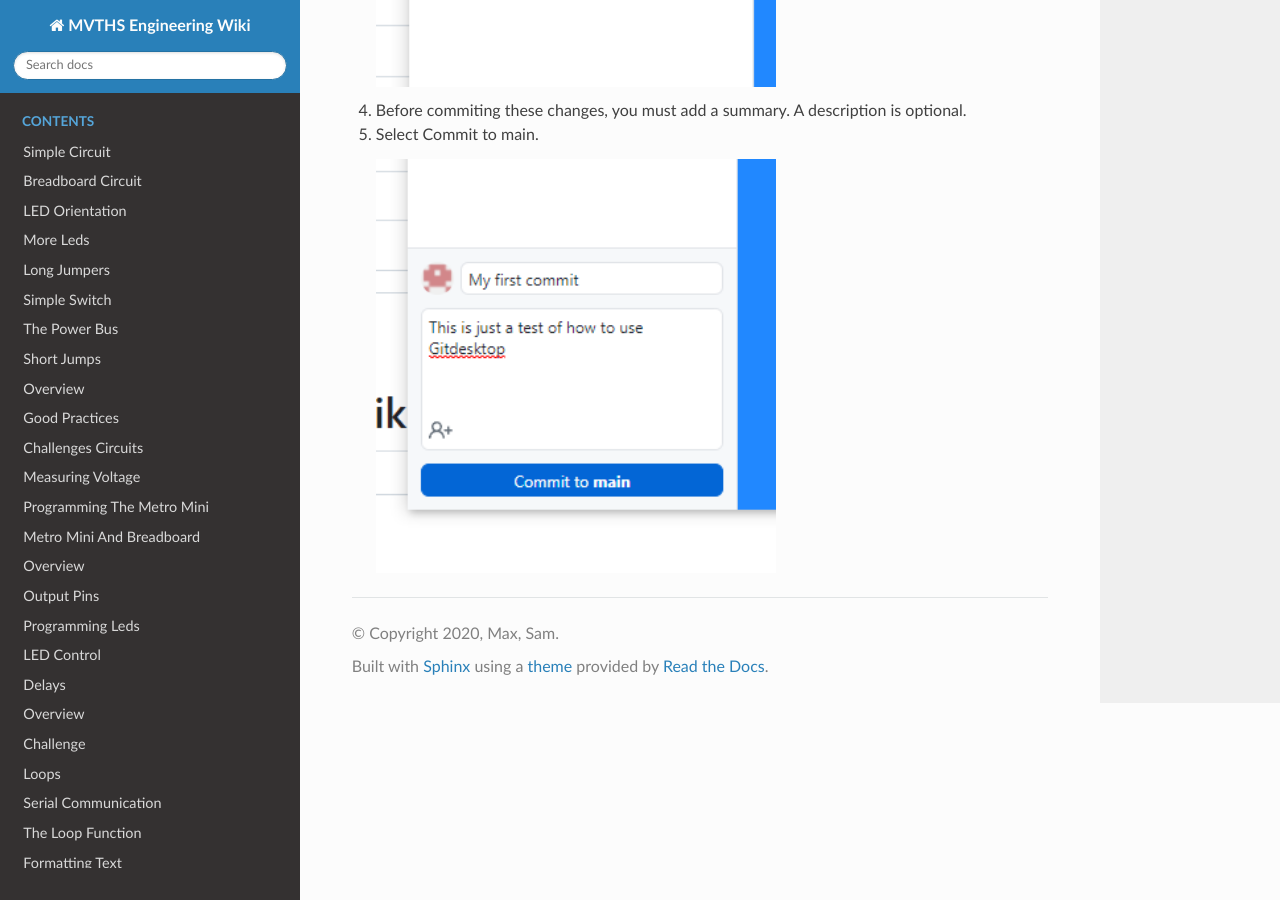
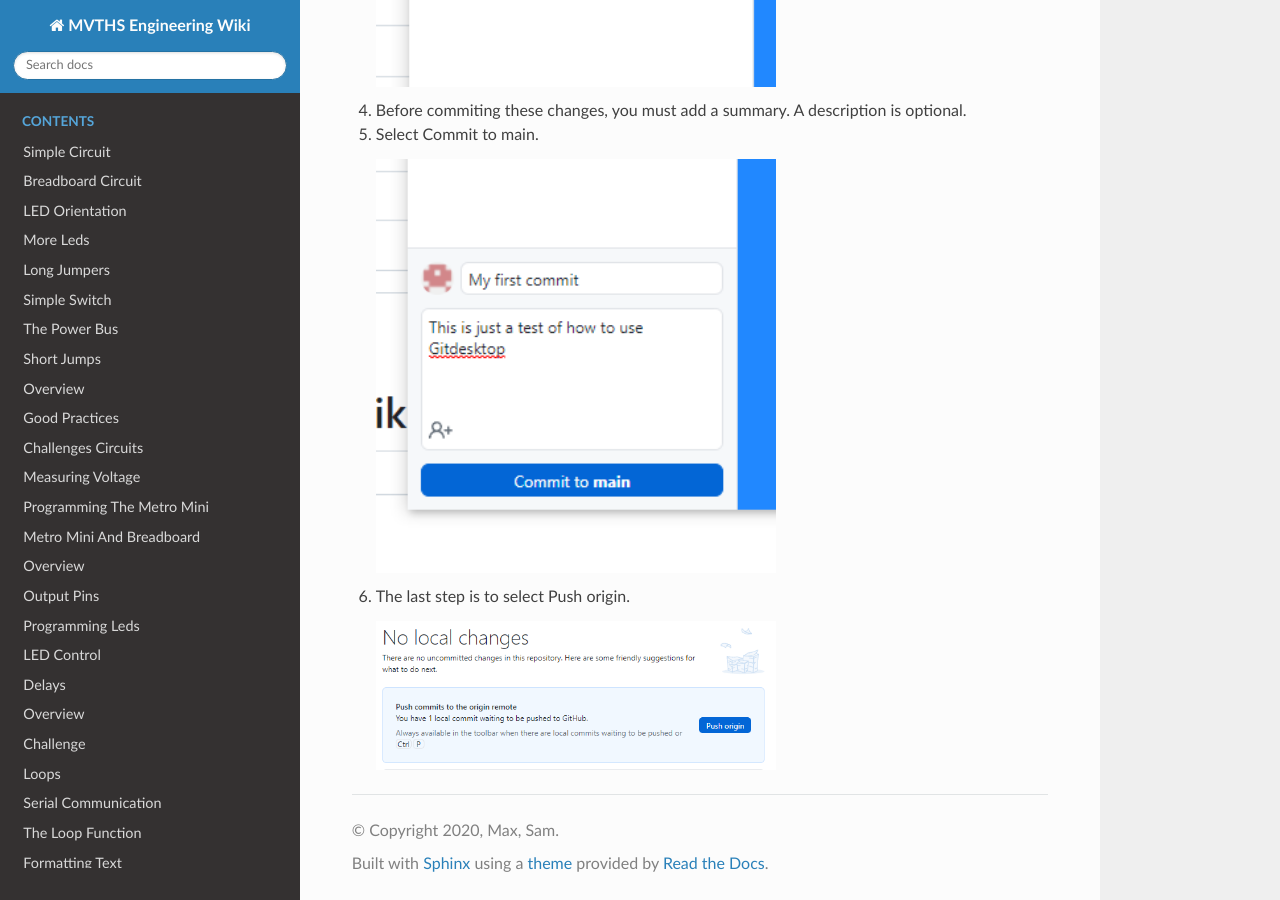
Before and after one commit to maxtkc/mvths-wiki, a Sphinx documentation site: the page built from docs/104-github.rst, in a window 1280 px wide and 900 px high, scrolled down 2505 px. Built offline with Sphinx 7.4.7 and the Read the Docs theme 2.0.0, drawn with Linux system fonts in a browser that asks for light colours; pages that are not in the unit, such as notebooks, are missing from menus.

Commit message:
Update 104-github.rst

```diff
--- a/docs/104-github.rst
+++ b/docs/104-github.rst
@@ -52,3 +52,8 @@ Add Code Files to your Repository
 
    .. figure:: images/commit.PNG
       :width: 400px
+
+#. The last step is to select Push origin.
+
+   .. figure:: images/psuh.PNG
+      :width: 400px
```
